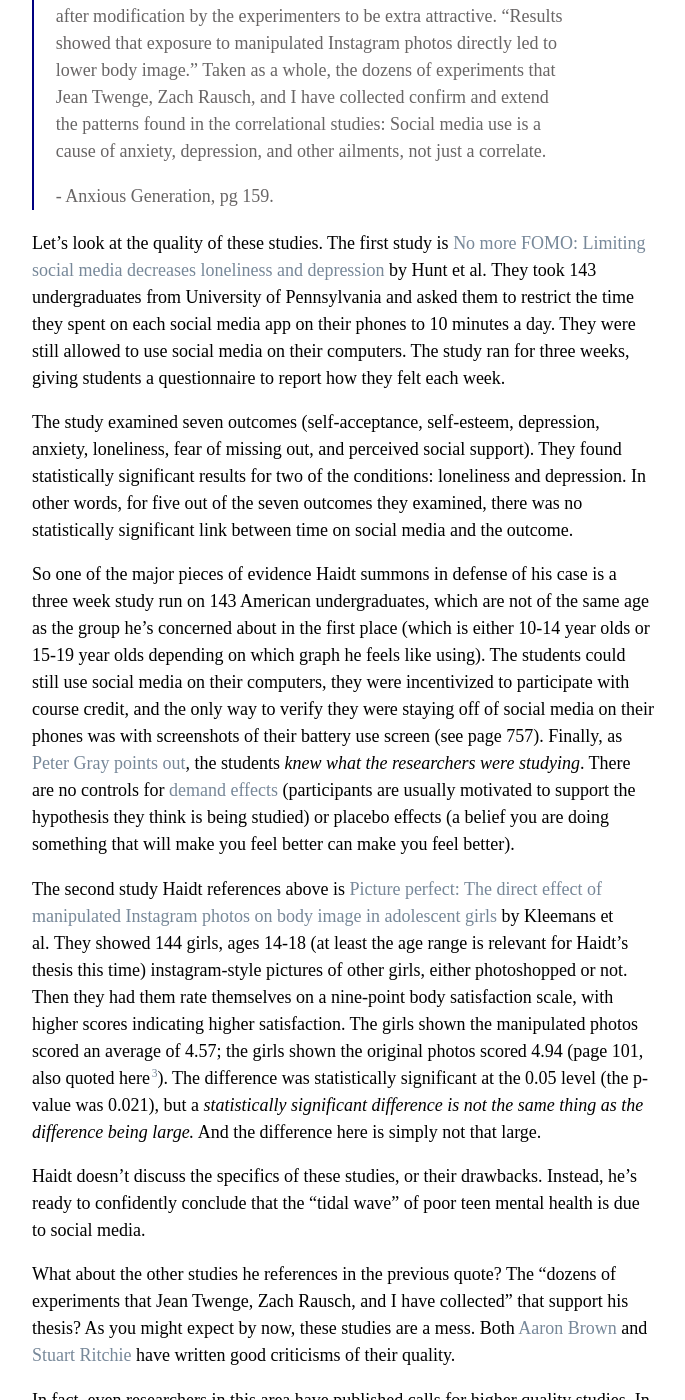
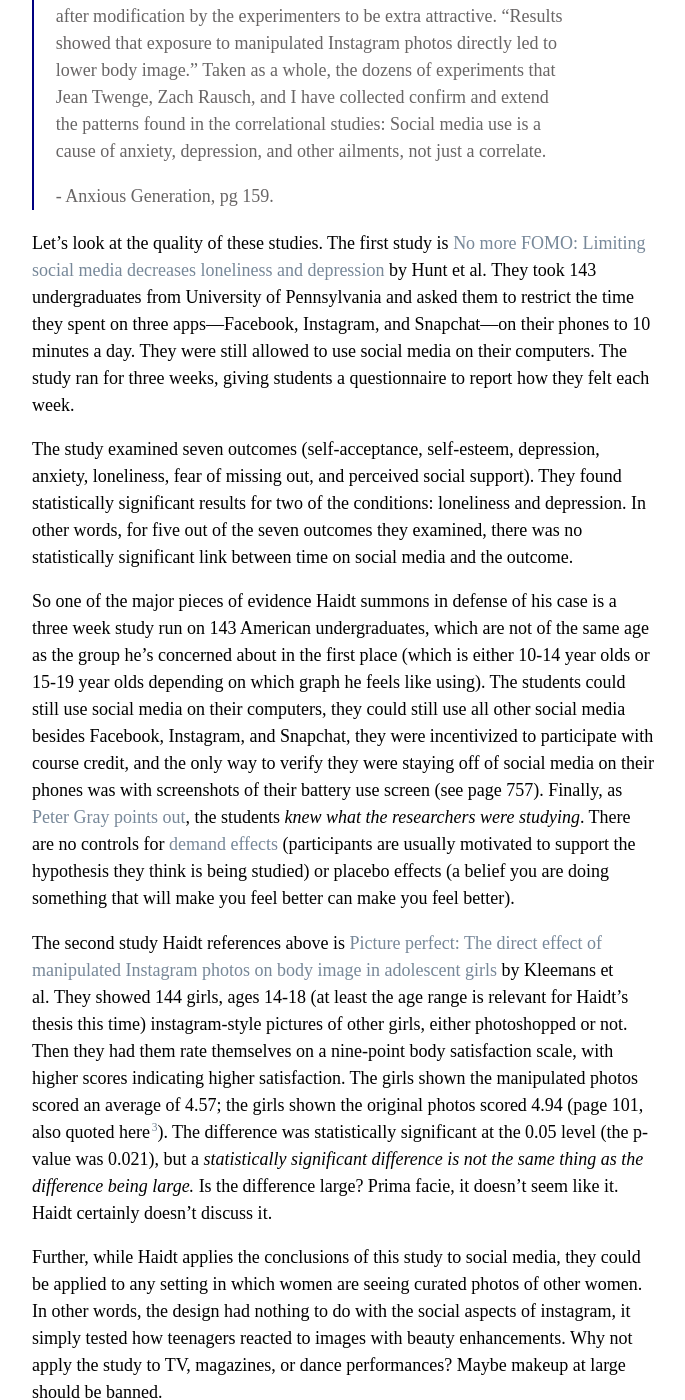
Before and after one commit to bchugg/bchugg.github.io, a Jekyll site: the page built from _writing/anxious_generation.md, in a window 1280 px wide and 1400 px high, scrolled down 17180 px. Shown: the whole window, without its empty margins (296-981 px from the left). Built offline with Jekyll 4.4.1, drawn with Linux system fonts in a browser that asks for light colours; formulas are drawn with MathJax 3; some of the changed text lies outside the part shown.

Commit message:
anxious gen updates

```diff
--- a/_writing/anxious_generation.md
+++ b/_writing/anxious_generation.md
@@ -3,11 +3,12 @@
 title: "(Book review) The Anxious Generation"
 description: "A review of Jonathan Haidt's 2024 book on social media and mental health."
 date: "2025-04-01"
+updated: "2025-04-02"
 status: published
 image: /assets/writing_images/anxious_gen.png
 ---
 
-*Vaden and I dedicate [episode 82](https://www.youtube.com/watch?v=yPL1wiZ7Am8&t=1s&ab_channel=IncrementsPodcast) to this topic. This review is based on my notes for that episode, but contains much more info than we could provide in audio format without boring the listeners to death. As always, if you find any mistakes let me know and I’ll correct them.*
+*Vaden and I dedicate episodes [82](https://www.youtube.com/watch?v=yPL1wiZ7Am8&t=1s&ab_channel=IncrementsPodcast) and [83](https://www.youtube.com/watch?v=uJSPJdFxl-Y&ab_channel=IncrementsPodcast) to this topic. This review is based on our discussion, but contains much more info than we could provide in audio format without boring the listeners to death. As always, if you find any mistakes let me know and I’ll correct them.*
 
 ---
 
@@ -161,7 +162,7 @@
 
 However, there are clearly some data which contradict his view. For one, there are countries in which self-harm rates are decreasing. Second, the rise stops in many countries after 2015, which is possibly inconsistent with Haidt’s thesis (though we wouldn’t know, because we’re not told what his thesis predicts specifically).  Third, the rise in suicide is only in select countries.
 
-Disappointingly, the book does nothing to explore these complexities. It leaves readers with the impression that wherever data exists, we see this rise. Moreover, it deliberately sweeps various complexities under the rug. It uses data for 10-14 year olds when convenient, and data for 15-19 year olds otherwise. Later in the book it will justify its conclusions with experiments done on college students, i.e., 18-25 year olds. This lack of nuance and attention to detail is infuriating.
+Disappointingly, the book does nothing to explore these complexities. It leaves readers with the impression that wherever data exists, we see this rise. Moreover, it deliberately sweeps various complexities under the rug. It uses data for 10-14 year olds when convenient, and data for 15-19 year olds otherwise. Later in the book it will justify its conclusions with experiments done on college students, i.e., 18-25 year olds. This lack of nuance and attention to detail is frustrating, to say the least.
 
 # II. Haidt’s thesis
 
@@ -243,13 +244,15 @@
 >
 > \- Anxious Generation, pg 159\.
 
-Let’s look at the quality of these studies. The first study is [No more FOMO: Limiting social media decreases loneliness and depression](https://creatorsfreepress.wordpress.com/wp-content/uploads/2020/09/56d31-jscp.2018.37.10.751.pdf) by Hunt et al. They took 143 undergraduates from University of Pennsylvania and asked them to restrict the time they spent on each social media app on their phones to 10 minutes a day. They were still allowed to use social media on their computers. The study ran for three weeks, giving students a questionnaire to report how they felt each week.
+Let’s look at the quality of these studies. The first study is [No more FOMO: Limiting social media decreases loneliness and depression](https://creatorsfreepress.wordpress.com/wp-content/uploads/2020/09/56d31-jscp.2018.37.10.751.pdf) by Hunt et al. They took 143 undergraduates from University of Pennsylvania and asked them to restrict the time they spent on three apps---Facebook, Instagram, and Snapchat---on their phones to 10 minutes a day. They were still allowed to use social media on their computers. The study ran for three weeks, giving students a questionnaire to report how they felt each week.
 
 The study examined seven outcomes (self-acceptance, self-esteem, depression, anxiety, loneliness, fear of missing out, and perceived social support). They found statistically significant results for two of the conditions: loneliness and depression. In other words, for five out of the seven outcomes they examined, there was no statistically significant link between time on social media and the outcome.
 
-So one of the major pieces of evidence Haidt summons in defense of his case is a three week study run on 143 American undergraduates, which are not of the same age as the group he’s concerned about in the first place (which is either 10-14 year olds or 15-19 year olds depending on which graph he feels like using). The students could still use social media on their computers, they were incentivized to participate with course credit, and the only way to verify they were staying off of social media on their phones was with screenshots of their battery use screen (see page 757). Finally, as [Peter Gray points out](https://petergray.substack.com/p/45-the-importance-of-critical-analyses), the students *knew what the researchers were studying*. There are no controls for [demand effects](https://en.wikipedia.org/wiki/Demand_characteristics) (participants are usually motivated to support the hypothesis they think is being studied) or placebo effects (a belief you are doing something that will make you feel better can make you feel better).
+So one of the major pieces of evidence Haidt summons in defense of his case is a three week study run on 143 American undergraduates, which are not of the same age as the group he’s concerned about in the first place (which is either 10-14 year olds or 15-19 year olds depending on which graph he feels like using). The students could still use social media on their computers, they could still use all other social media besides Facebook, Instagram, and Snapchat, they were incentivized to participate with course credit, and the only way to verify they were staying off of social media on their phones was with screenshots of their battery use screen (see page 757). Finally, as [Peter Gray points out](https://petergray.substack.com/p/45-the-importance-of-critical-analyses), the students *knew what the researchers were studying*. There are no controls for [demand effects](https://en.wikipedia.org/wiki/Demand_characteristics) (participants are usually motivated to support the hypothesis they think is being studied) or placebo effects (a belief you are doing something that will make you feel better can make you feel better).
 
-The second study Haidt references above is [Picture perfect: The direct effect of manipulated Instagram photos on body image in adolescent girls](https://repository.ubn.ru.nl/bitstream/handle/2066/180218/180218.pdf) by Kleemans et al. They showed 144 girls, ages 14-18 (at least the age range is relevant for Haidt’s thesis this time) instagram-style pictures of other girls, either photoshopped or not. Then they had them rate themselves on a nine-point body satisfaction scale, with higher scores indicating higher satisfaction. The girls shown the manipulated photos scored an average of 4.57; the girls shown the original photos scored 4.94 (page 101, also quoted here[^3]). The difference was statistically significant at the 0.05 level (the p-value was 0.021), but a *statistically significant difference is not the same thing as the difference being large.* And the difference here is simply not that large.
+The second study Haidt references above is [Picture perfect: The direct effect of manipulated Instagram photos on body image in adolescent girls](https://repository.ubn.ru.nl/bitstream/handle/2066/180218/180218.pdf) by Kleemans et al. They showed 144 girls, ages 14-18 (at least the age range is relevant for Haidt’s thesis this time) instagram-style pictures of other girls, either photoshopped or not. Then they had them rate themselves on a nine-point body satisfaction scale, with higher scores indicating higher satisfaction. The girls shown the manipulated photos scored an average of 4.57; the girls shown the original photos scored 4.94 (page 101, also quoted here[^3]). The difference was statistically significant at the 0.05 level (the p-value was 0.021), but a *statistically significant difference is not the same thing as the difference being large.* Is the difference large? Prima facie, it doesn't seem like it. Haidt certainly doesn't discuss it.
+
+Further, while Haidt applies the conclusions of this study to social media, they could be applied to any setting in which women are seeing curated photos of other women. In other words, the design had nothing to do with the social aspects of instagram, it simply tested how teenagers reacted to images with beauty enhancements. Why not apply the study to TV, magazines, or dance performances? Maybe makeup at large should be banned.
 
 Haidt doesn’t discuss the specifics of these studies, or their drawbacks. Instead, he’s ready to confidently conclude that the “tidal wave” of poor teen mental health is due to social media.
 
```
Also changed, not shown: other parts of _writing/anxious_generation.md (+1 -1 lines), 2 other files.
